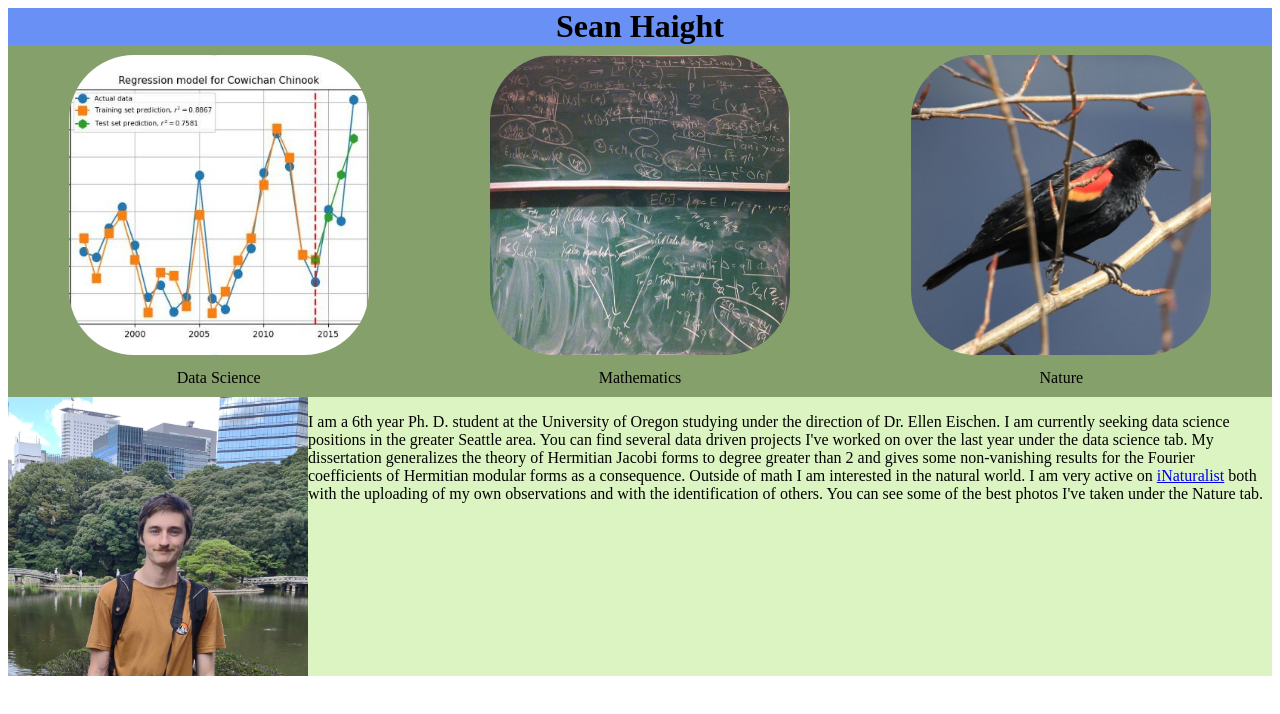
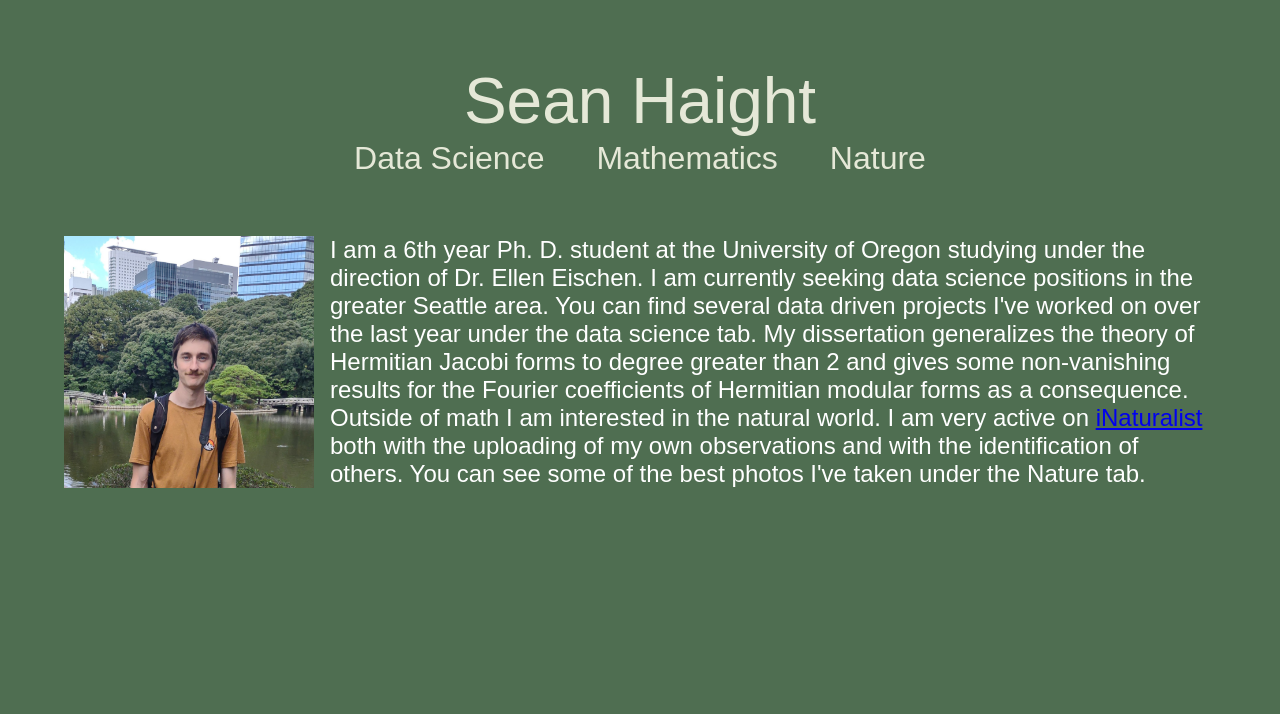
Before and after one commit to SeanHaight/SeanHaight.github.io, a plain HTML site: page index.html in a window 1280 px wide. Drawn offline with Linux system fonts and the light colour scheme.

Commit message:
Updated Homepage

```diff
--- a/index.css
+++ b/index.css
@@ -1,22 +1,62 @@
-#header{
-    background-color: #6990F5;
+header{
+    font-size: 4em;
     padding: 0;
     margin: 0;
+}
+
+:root {
+    --black: #4f6e51;
+    --pink: #E5E8D7;
+    --blue: #37a987;
+    --neutral:white;
+}
+
+#app {
+    align-items: center;
+    display: flex;
+    flex-direction: column;
+    margin: 3rem;
+}
+
+body {
+    align-items: flex-start;
+    background-color: var(--black);
+    color: var(--pink);
+    display: flex;
+    flex-direction: column;
+    font-family: "IBM Plex Sans", sans-serif;
+    height: 100%;
+    justify-content: flex-start;
+    margin: 0;
+    padding: 1rem;
 }
 
 h1{
     margin: 0;
 }
 
-#nav{
-    background-color: #86A06B;
-    display: flex;
-    justify-content: space-around;
-    margin-top:0px;
+nav {
+    display: grid;
+    gap: 6.5vh;
+    height: 100%;
+    justify-content: center;
+    width: 100%;
 }
 
 #nav_item{
-    display: block;
+    grid-row: 1;
+    line-height: 2.6rem;
+    font-size:2em;
+}
+
+main {
+    display: grid;
+    font-size: 1.5rem;
+    color: var(--neutral);
+    gap: 1vh;
+    height: 100%;
+    width: 100%;
+    padding: 3.5rem 0rem 0 0;
 }
 
 #about{
--- a/index.html
+++ b/index.html
@@ -6,37 +6,34 @@
     <title>Sean Haight</title>
   </head>
   <body>
-    <div id="header">
-      <h1 style="text-align: center;">
-        Sean Haight
-      </h1>
-    </div>
-    <div id="nav">
+    <div id="app">
+      <header> Sean Haight </header>
+      <nav>
         <div id="nav_item">
-        <a href="Data Science/data_science.html"><img class="card" src="Images/data_science.jpeg" width="300px" length="300px"></a>
-        <p class="caption">Data Science</p>
+          Data Science
         </div>
         <div id="nav_item">
-        <a href="Mathematics/mathematics.html"> <img class="card" src="Images/chalkboard.jpg" width="300px" length="300px"> </a>
-        <p class="caption">Mathematics</p>
+          Mathematics
         </div>
         <div id="nav_item">
-        <a href="Nature/nature.html"> <img class="card" src="Images/blackbird_square.jpeg" width="300px" length="300px"> </a>
-        <p class="caption">Nature</p>
+          Nature
         </div>
-    </div>
-    <div id="about">
+      </nav>
+      <main>
+        <div style="display:flex; flex-direction: row;">
+          <img id="portrait" style="margin-right: 1rem" src="Images/sean.jpg" width="250rem" length="250rem">
+
           <div>
-        <img id="portrait" src="Images/sean.jpg" width="300px" length="300px">
-      </div>
-      <p>
             I am a 6th year Ph. D. student at the University of Oregon studying under the direction of Dr. Ellen Eischen.
             I am currently seeking data science positions in the greater Seattle area.
             You can find several data driven projects I've worked on over the last year under the data science tab.
             My dissertation generalizes the theory of Hermitian Jacobi forms to degree greater than 2 and gives some non-vanishing results for the Fourier coefficients
             of Hermitian modular forms as a consequence. Outside of math I am interested in the natural world. I am very active on <a href = "https://www.inaturalist.org/people/3861712">iNaturalist</a>
             both with the uploading of my own observations and with the identification of others. You can see some of the best photos I've taken under the Nature tab.
-      </p>
+          </div>
+        </div>
+      </main>
+
   </div>
   </body>
 </html>
```
Lines whose indentation alone changed are shown as unchanged.
